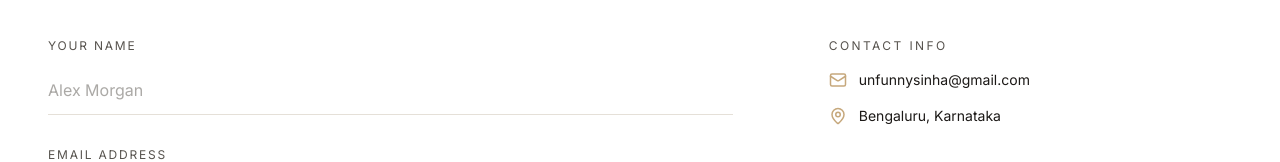
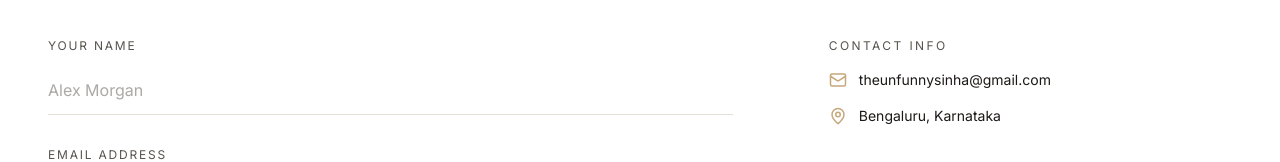
Before and after one commit to shamit-sinha/unfunnysinha, a React (Create React App) app in the folder frontend/: page /contact in a window 1280 px wide. Shown: the part 462-624 px from the top of the page. Built offline with nearby package versions, Linux system fonts and the light colour scheme; no server answers; a web font is replaced by a local one.

Commit message:
Update email address in ContactPage.js

```diff
--- a/frontend/src/pages/ContactPage.js
+++ b/frontend/src/pages/ContactPage.js
@@ -122,7 +122,7 @@ export default function ContactPage() {
                   <div className="space-y-4">
                     <div className="flex items-center gap-3">
                       <Mail size={18} className="text-brand-primary" />
-                      <p className="font-body text-sm text-brand-text">unfunnysinha@gmail.com</p>
+                      <p className="font-body text-sm text-brand-text">theunfunnysinha@gmail.com</p>
                     </div>
                     <div className="flex items-center gap-3">
                       <MapPin size={18} className="text-brand-primary" />
```
